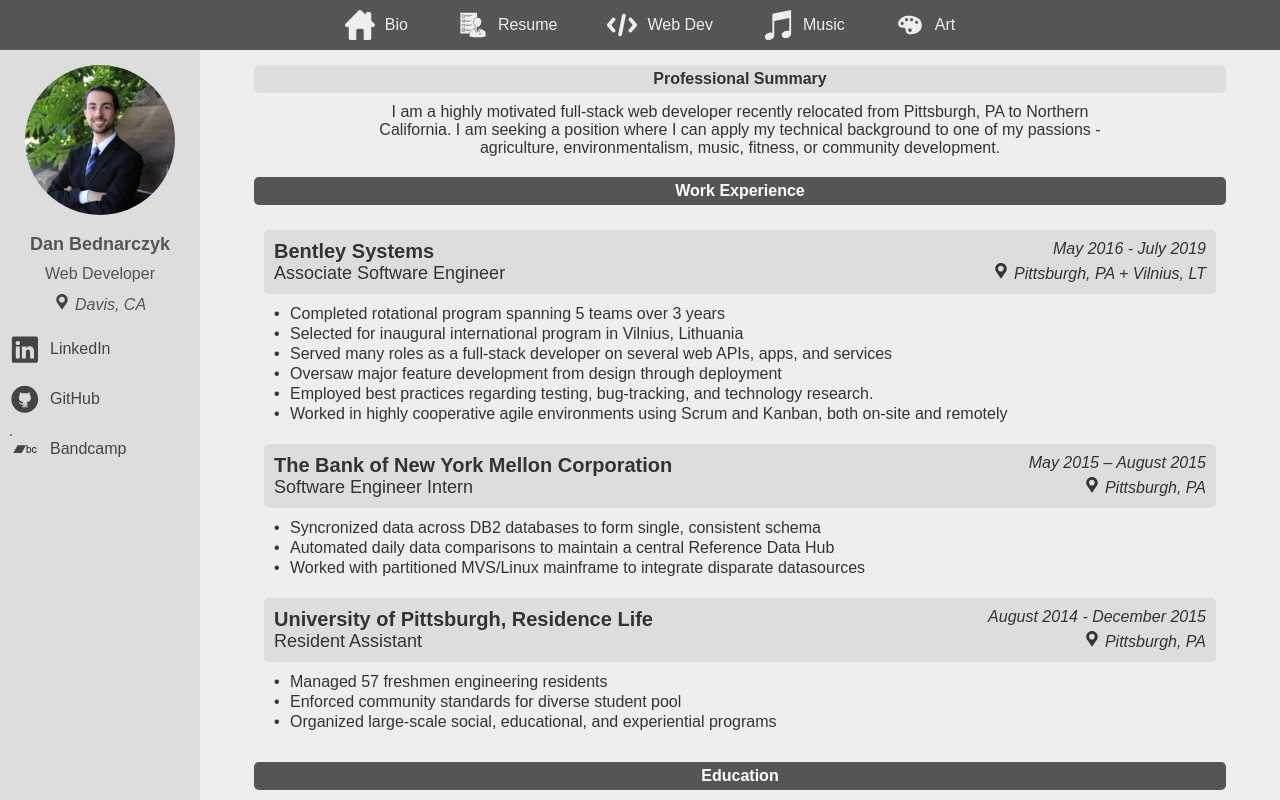
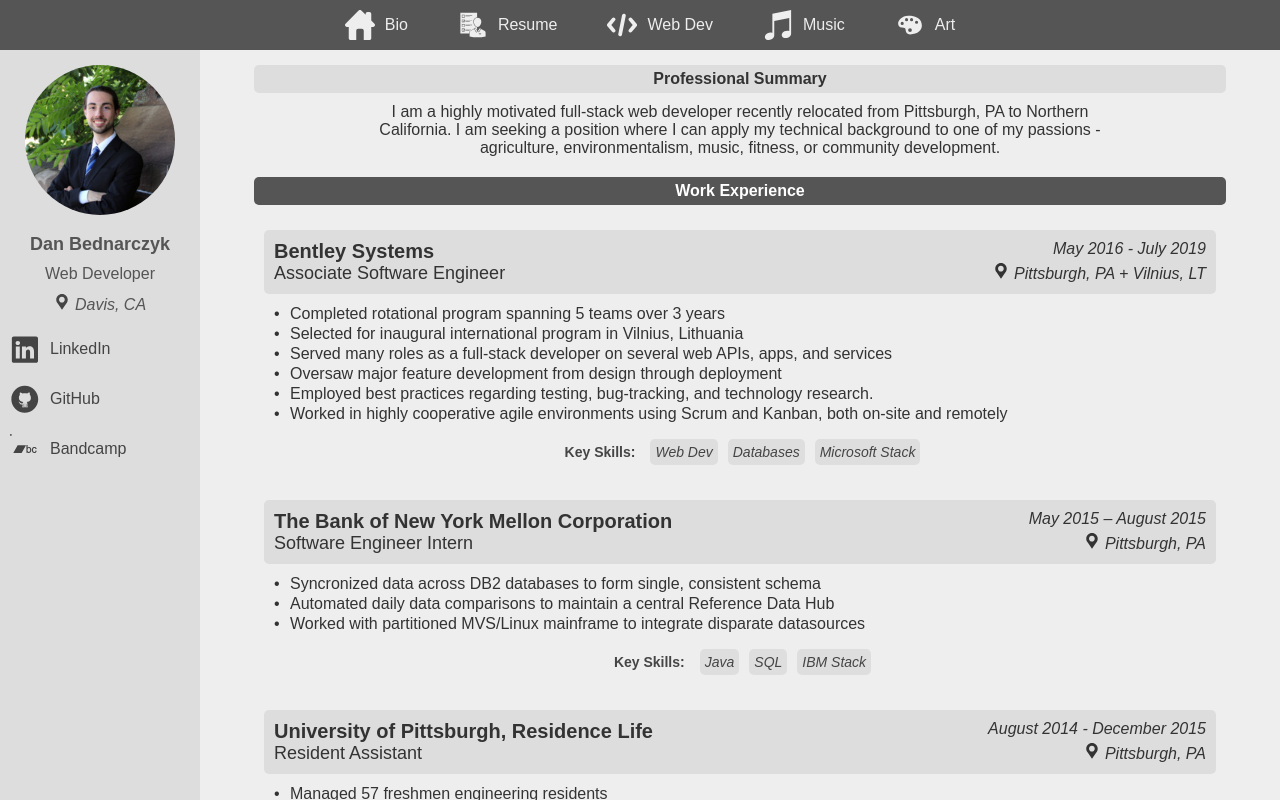
Before and after one commit to dan9418/personal-site-2, a React app: page / in a window 1280 px wide. Built offline with nearby package versions, Linux system fonts and the light colour scheme.

Commit message:
added resume key skills

```diff
--- a/src/Main/Resume/Resume.css
+++ b/src/Main/Resume/Resume.css
@@ -87,3 +87,28 @@
 .resume-skill {
     font-size: 16px;
 }
+
+/* Resume Key Skills */
+
+.resume-key-skills-container {
+    padding: 5px;
+    margin: 5px;
+    font-size: 14px;
+    opacity: .9;
+}
+
+.resume-key-skills-header {
+    padding: 5px;
+    margin: 5px;
+    font-weight: bold;
+    display: inline-block;
+}
+
+.resume-key-skill {
+    padding: 5px;
+    margin: 5px;
+    font-style: italic;
+    display: inline-block;
+    border-radius: 5px;
+    background-color: #DDD;
+}
--- a/src/Main/Resume/Resume.tsx
+++ b/src/Main/Resume/Resume.tsx
@@ -45,6 +45,31 @@
 	};
 }
 
+export class ResumeKeySkills extends React.Component<any, any> {
+
+	constructor(props) {
+		super(props);
+	}
+
+	getSkills = () => {
+		let skills = [];
+		for (let i = 0; i < this.props.skills.length; i++) {
+			let skill = this.props.skills[i];
+			skills.push(<div key={i} className='resume-key-skill'>{skill}</div>)
+		}
+		return skills;
+	}
+
+	render = () => {
+		return (
+			<div className='resume-key-skills-container'>
+				<div className='resume-key-skills-header'>Key Skills:</div>
+				{this.getSkills()}
+			</div>
+		);
+	};
+}
+
 export class Resume extends React.Component<any, any> {
 
 	constructor(props) {
@@ -76,6 +101,8 @@
 						<ResumeDetail>Oversaw major feature development from design through deployment</ResumeDetail>
 						<ResumeDetail>Employed best practices regarding testing, bug-tracking, and technology research.</ResumeDetail>
 						<ResumeDetail>Worked in highly cooperative agile environments using Scrum and Kanban, both on-site and remotely</ResumeDetail>
+
+						<ResumeKeySkills skills={['Web Dev','Databases','Microsoft Stack']}/>
 					</PageSection>
 
 					<PageSection
@@ -88,6 +115,8 @@
 						<ResumeDetail>Syncronized data across DB2 databases to form single, consistent schema</ResumeDetail>
 						<ResumeDetail>Automated daily data comparisons to maintain a central Reference Data Hub</ResumeDetail>
 						<ResumeDetail>Worked with partitioned MVS/Linux mainframe to integrate disparate datasources</ResumeDetail>
+
+						<ResumeKeySkills skills={['Java','SQL','IBM Stack']}/>
 					</PageSection>
 
 					<PageSection
@@ -100,6 +129,8 @@
 						<ResumeDetail>Managed 57 freshmen engineering residents</ResumeDetail>
 						<ResumeDetail>Enforced community standards for diverse student pool</ResumeDetail>
 						<ResumeDetail>Organized large-scale social, educational, and experiential programs</ResumeDetail>
+
+						<ResumeKeySkills skills={['Leadership','Communication','Mediation']}/>
 					</PageSection>
 
 				</PageSection>
```
Also changed, not shown: 1 other file (tests, documents, lock files or other folders).
